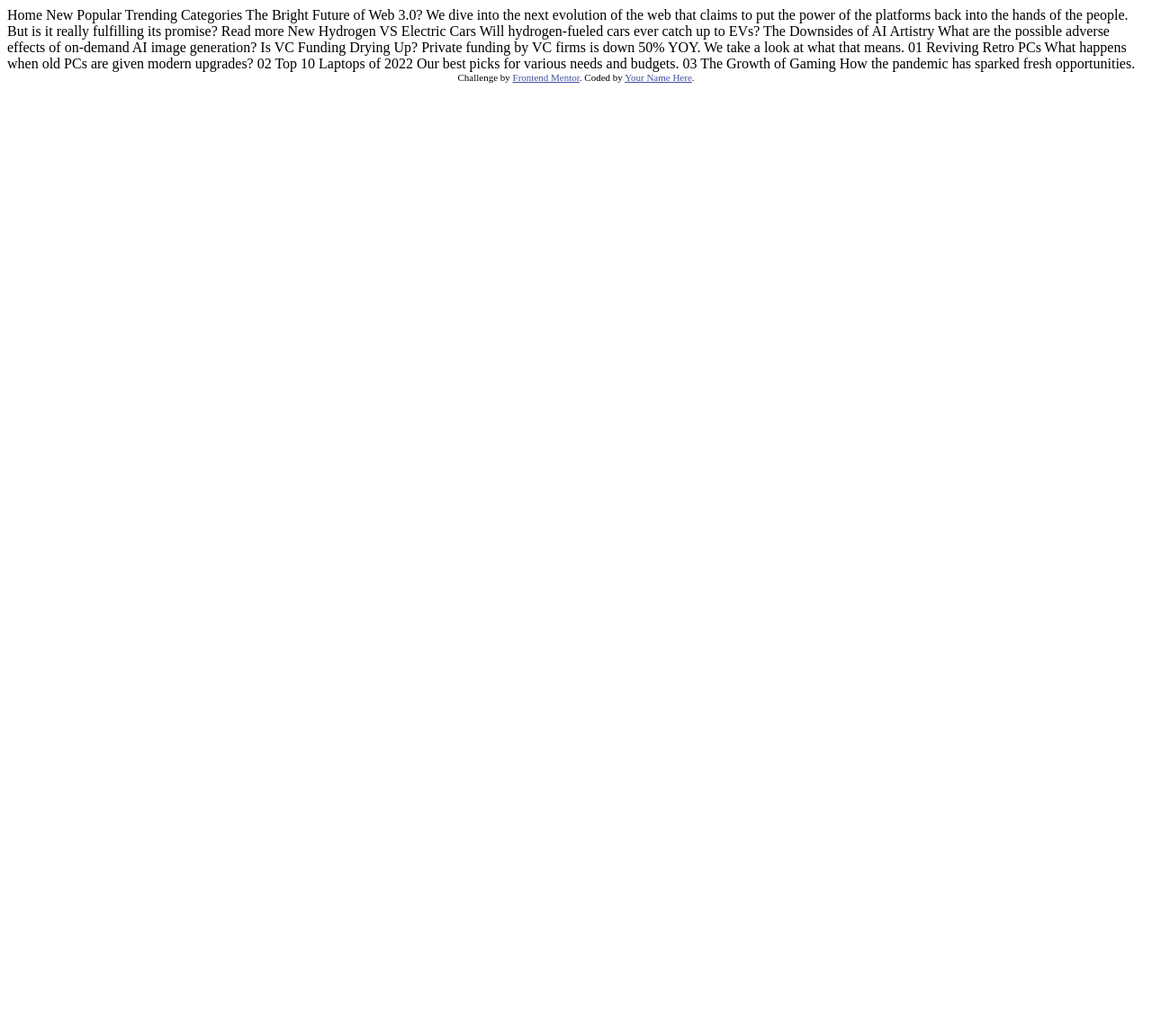
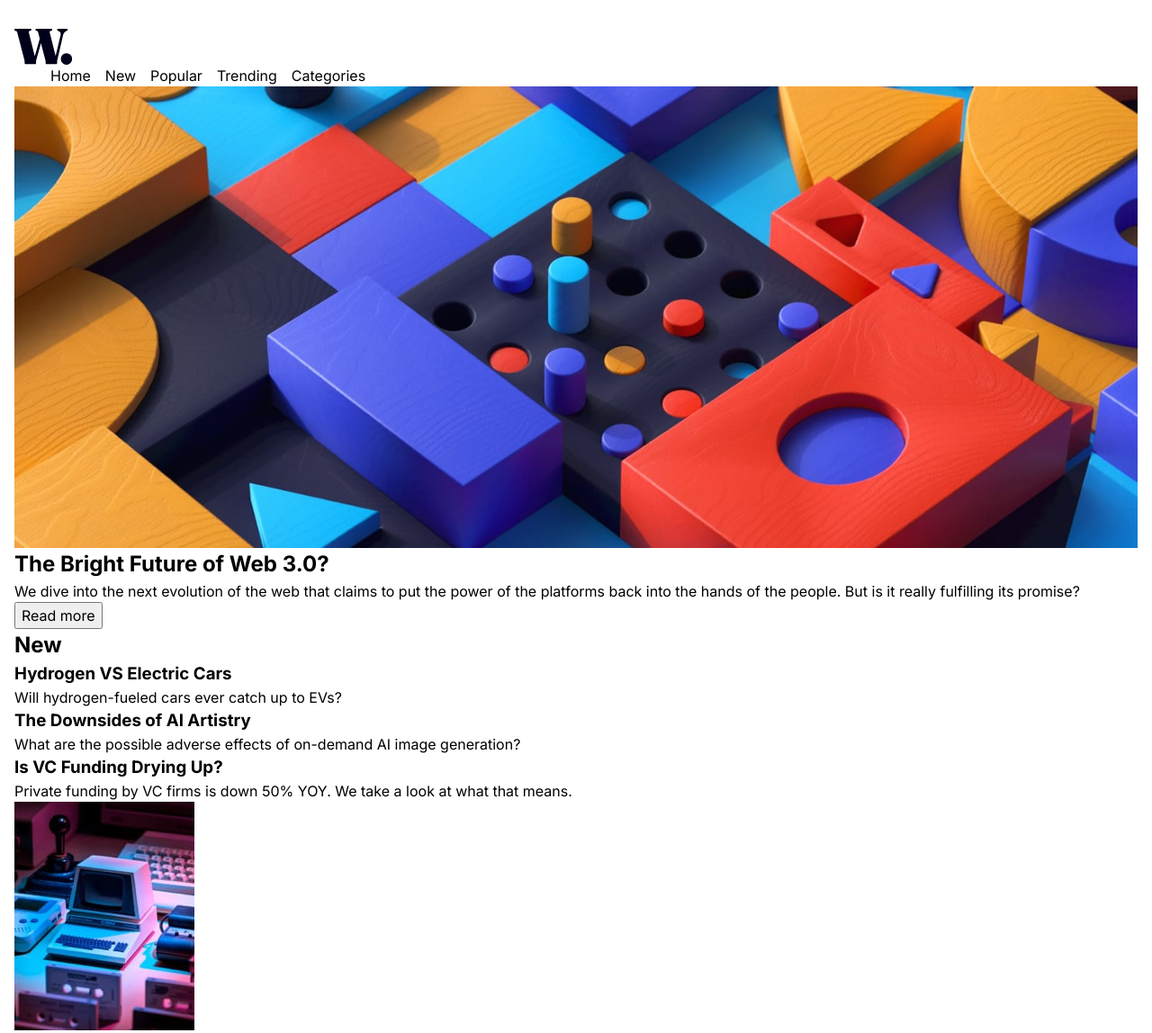
Before and after one commit to rickvandesande/FEMNTR-news-homepage-main, a plain HTML site: page index.html in a window 1280 px wide. Shown: the top 1148 px of the page at 90% size. Before the commit the page ends 800 px from the top, so only its background shows below. Drawn offline with Linux system fonts and the light colour scheme.

Commit message:
Starting with the navigation

```diff
--- a/index.html
+++ b/index.html
@@ -1,60 +1,103 @@
 <!DOCTYPE html>
 <html lang="en">
+
 <head>
   <meta charset="UTF-8">
-  <meta name="viewport" content="width=device-width, initial-scale=1.0"> <!-- displays site properly based on user's device -->
+  <!-- displays site properly based on user's device -->
+  <meta name="viewport" content="width=device-width, initial-scale=1.0">
 
+  <!-- Favicon -->
   <link rel="icon" type="image/png" sizes="32x32" href="./assets/images/favicon-32x32.png">
 
+  <!-- Google fonts -->
+  <link rel="preconnect" href="https://fonts.googleapis.com">
+  <link rel="preconnect" href="https://fonts.gstatic.com" crossorigin>
+  <link href="https://fonts.googleapis.com/css2?family=Inter:wght@400;700;800&display=swap" rel="stylesheet">
+
+  <!-- CSS -->
+  <link rel="stylesheet" href="style.css">
+
   <title>Frontend Mentor | News homepage</title>
+</head>
 
-  <!-- Feel free to remove these styles or customise in your own stylesheet 👍 -->
-  <style>
-    .attribution { font-size: 11px; text-align: center; }
-    .attribution a { color: hsl(228, 45%, 44%); }
-  </style>
-</head>
 <body>
+  <header>
+    <img src="./assets/images/logo.svg" alt="Logo of the News homepage" class="logo" width="65px">
+    <nav>
+      <ul>
+        <li>Home</li>
+        <li>New</li>
+        <li>Popular</li>
+        <li>Trending</li>
+        <li>Categories</li>
+      </ul>
+    </nav>
+  </header>
+  <main>
+    <section class="featured">
+      <picture class="featured-img">
+        <source srcset="./assets/images/image-web-3-desktop.jpg" media="(min-width: 600px)">
+        <img src="./assets/images/image-web-3-mobile.jpg"
+          alt="Decorative image for the The Bright Future of Web 3.0 article. Image shows various coloured blocks">
+      </picture>
+      <h2>The Bright Future of Web 3.0?</h2>
+      <p>
+        We dive into the next evolution of the web that claims to put the power of the platforms back into the hands of
+        the
+        people. But is it really fulfilling its promise?
+      </p>
+      <button>Read more</button>
+    </section>
+    <section class="new">
+      <h2>New</h2>
+      <article class="new-article">
+        <h3>Hydrogen VS Electric Cars</h3>
+        <p>Will hydrogen-fueled cars ever catch up to EVs?</p>
+      </article>
+      <article class="new-article">
+        <h3>The Downsides of AI Artistry</h3>
+        <p>What are the possible adverse effects of on-demand AI image generation?</p>
+      </article>
+      <article class="new-article">
+        <h3>Is VC Funding Drying Up?</h3>
+        <p>Private funding by VC firms is down 50% YOY. We take a look at what that means.</p>
+      </article>
+    </section>
+    <section class="top-articles">
+      <article>
+        <picture>
+          <img src="./assets/images/image-retro-pcs.jpg" alt="Image of a retro PC" class="article-img">
+        </picture>
+        <h2>01</h2>
+        <h3>Reviving Retro PCs</h3>
+        <p>What happens when old PCs are given modern upgrades?</p>
+      </article>
+      <article>
+        <picture>
+          <img src="./assets/images/image-top-laptops.jpg" alt="Zoomed in image of a laptop keyboard"
+            class="article-img">
+        </picture>
+        <h2>02</h2>
+        <h3>Top 10 Laptops of 2022</h3>
+        <p>Our best picks for various needs and budgets.</p>
+      </article>
+      <article>
+        <picture>
+          <img src="./assets/images/image-gaming-growth.jpg"
+            alt="Hand throwing a game controller in the air on a grey background" class="article-img">
+        </picture>
+        <h2>03</h2>
+        <h3>The Growth of Gaming</h3>
+        <p>How the pandemic has sparked fresh opportunities.</p>
+      </article>
+    </section>
+  </main>
+  <footer>
+    <div class="attribution">
+      Challenge by <a href="https://www.frontendmentor.io?ref=challenge" target="_blank">Frontend Mentor</a>.
+      Coded by <a href="https://github.com/rickvandesande/">Rick van de Sande</a>.
+    </div>
+  </footer>
+</body>
 
-  Home
-  New
-  Popular
-  Trending
-  Categories
-
-  The Bright Future of Web 3.0?
-
-  We dive into the next evolution of the web that claims to put the power of the platforms back into the hands of the people.
-  But is it really fulfilling its promise?
-
-  Read more
-
-  New
-
-  Hydrogen VS Electric Cars
-  Will hydrogen-fueled cars ever catch up to EVs?
-
-  The Downsides of AI Artistry
-  What are the possible adverse effects of on-demand AI image generation?
-
-  Is VC Funding Drying Up?
-  Private funding by VC firms is down 50% YOY. We take a look at what that means.
-
-  01
-  Reviving Retro PCs
-  What happens when old PCs are given modern upgrades?
-
-  02
-  Top 10 Laptops of 2022
-  Our best picks for various needs and budgets.
-
-  03
-  The Growth of Gaming
-  How the pandemic has sparked fresh opportunities.
-
-  <div class="attribution">
-    Challenge by <a href="https://www.frontendmentor.io?ref=challenge" target="_blank">Frontend Mentor</a>.
-    Coded by <a href="#">Your Name Here</a>.
-  </div>
-</body>
 </html>
--- a/style.css
+++ b/style.css
@@ -1,4 +1,4 @@
-:root{
+:root {
     /* colors */
     --clr-primary-300: hsl(5, 85%, 63%);
     --clr-primary-200: hsl(35, 77%, 62%);
@@ -22,21 +22,27 @@ font-family: 'Inter', sans-serif;
 /*
   1. Use a more-intuitive box-sizing model.
 */
-*, *::before, *::after {
+*,
+*::before,
+*::after {
     box-sizing: border-box;
 }
+
 /*
     2. Remove default margin
   */
 * {
     margin: 0;
 }
+
 /*
     3. Allow percentage-based heights in the application
   */
-  html, body {
+html,
+body {
     height: 100%;
 }
+
 /*
     Typographic tweaks!
     4. Add accessible line-height
@@ -46,32 +52,56 @@ font-family: 'Inter', sans-serif;
     line-height: 1.5;
     -webkit-font-smoothing: antialiased;
 }
+
 /*
     6. Improve media defaults
   */
-  img, picture, video, canvas, svg {
+img,
+picture,
+video,
+canvas,
+svg {
     display: block;
     max-width: 100%;
 }
+
 /*
     7. Remove built-in form typography styles
   */
-  input, button, textarea, select {
+input,
+button,
+textarea,
+select {
     font: inherit;
 }
+
 /*
     8. Avoid text overflows
   */
-  p, h1, h2, h3, h4, h5, h6 {
+p,
+h1,
+h2,
+h3,
+h4,
+h5,
+h6 {
     overflow-wrap: break-word;
 }
+
 /*
     9. Create a root stacking context
   */
-  #root, #__next {
+#root,
+#__next {
     isolation: isolate;
 }
 
 body {
     padding: 2rem 1rem;
 }
+
+nav ul {
+    display: flex;
+    gap: 1rem;
+    list-style: none;
+}
```
Lines whose indentation alone changed are shown as unchanged.
